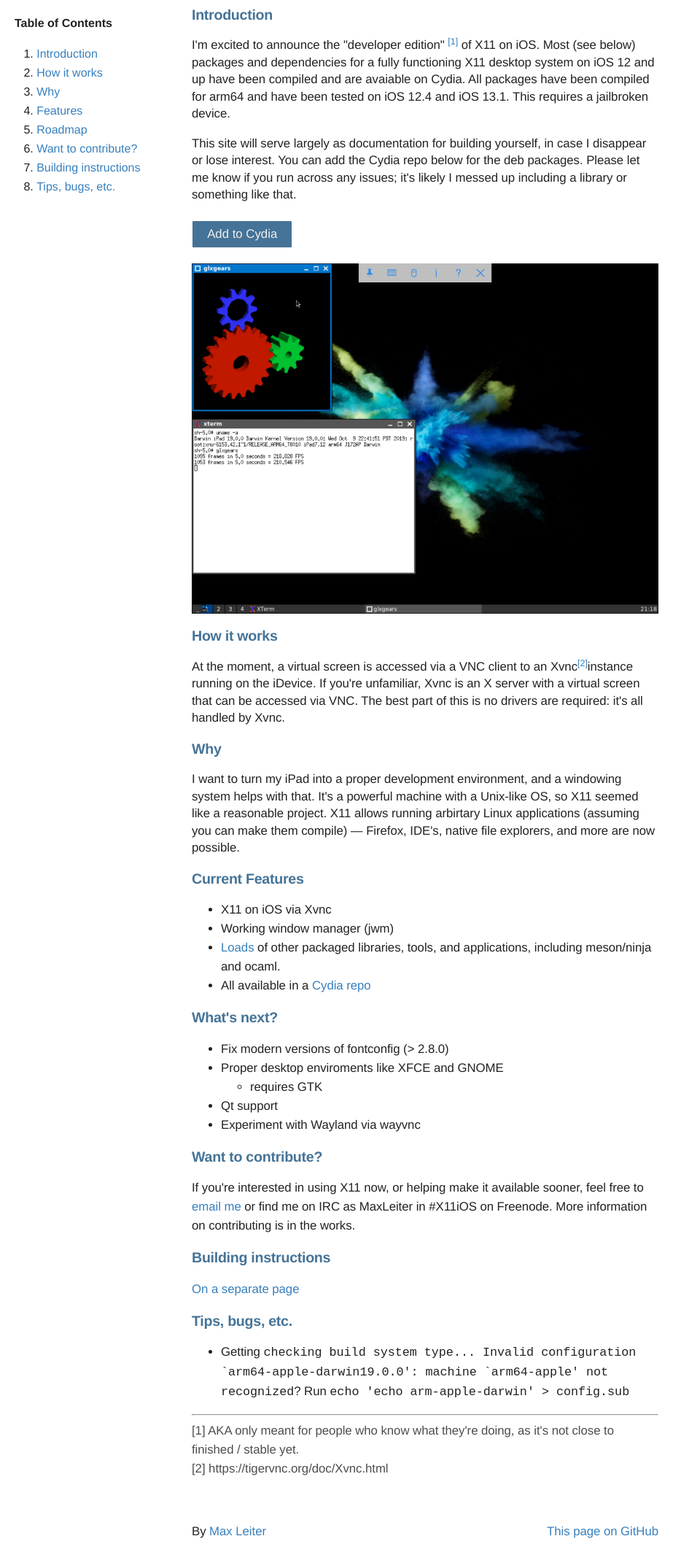
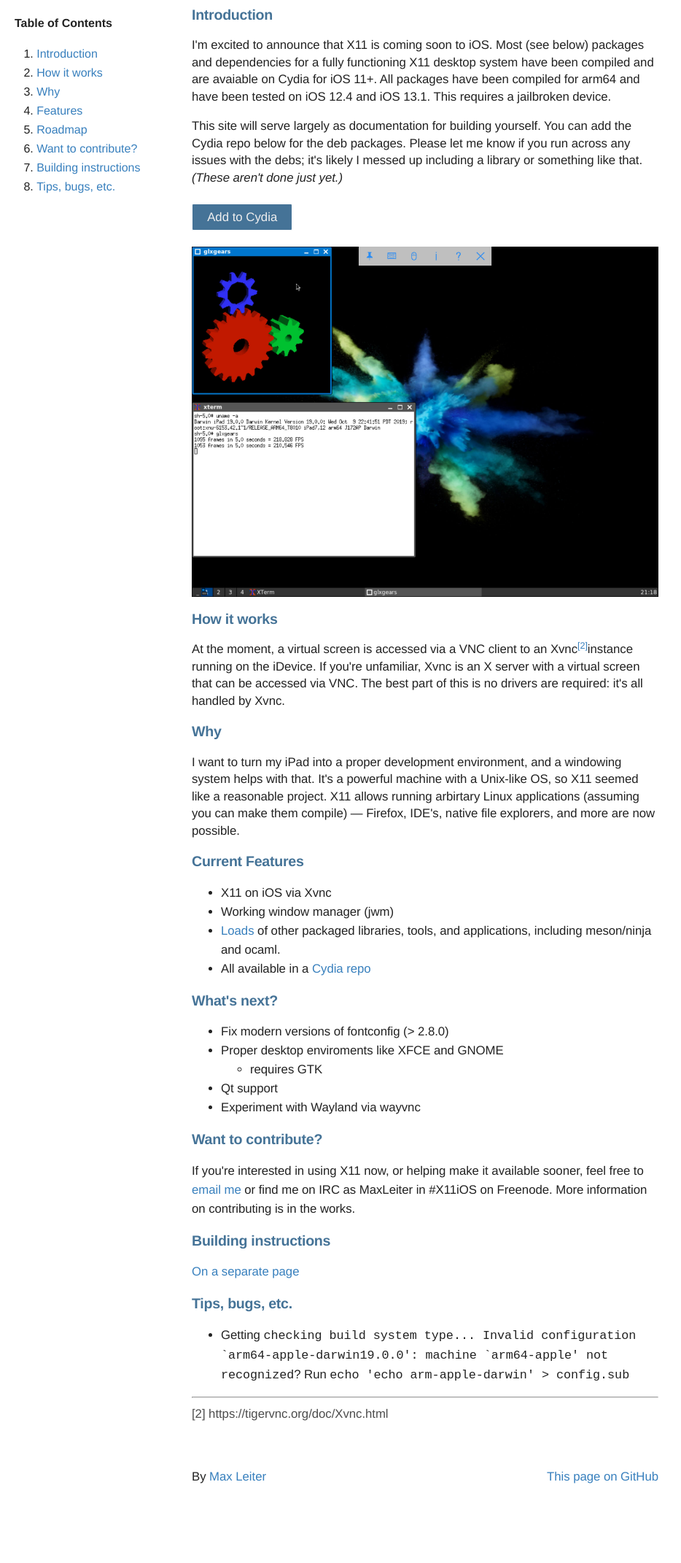
Before and after one commit to MaxLeiter/MaxLeiter.github.io, a plain HTML site: page X11/index.html in a window 1280 px wide. Shown: the part 117-2259 px from the top of the page at 73% size, without its empty margins (57-991 px from the left). After the commit the page ends 2184 px from the top, so only its background shows below. Drawn offline with Linux system fonts and the light colour scheme; files that its build step writes are made by us from their sources.

Commit message:
Fix more language

```diff
--- a/X11/index.html
+++ b/X11/index.html
@@ -38,10 +38,10 @@
 				<hr>
 				<h3 class="header" id="intro"> Introduction </h3>
 				<p>
-					I'm excited to announce the "developer edition" <sup><a href="#1" id="1src">[1]</a></sup> of X11 on iOS. Most (see below) packages and dependencies for a fully functioning X11 desktop system on iOS 12 and up have been compiled and are avaiable on Cydia. All packages have been compiled for arm64 and have been tested on iOS 12.4 and iOS 13.1. This requires a jailbroken device.
+					I'm excited to announce that X11 is coming soon to iOS. Most (see below) packages and dependencies for a fully functioning X11 desktop system have been compiled and are avaiable on Cydia for iOS 11+. All packages have been compiled for arm64 and have been tested on iOS 12.4 and iOS 13.1. This requires a jailbroken device.
 				</p>
 				<p>
-					This site will serve largely as documentation for building yourself, in case I disappear or lose interest. You can add the Cydia repo below for the deb packages. Please let me know if you run across any issues; it's likely I messed up including a library or something like that.
+					This site will serve largely as documentation for building yourself. You can add the Cydia repo below for the deb packages. Please let me know if you run across any issues with the debs; it's likely I messed up including a library or something like that. <i> (These aren't done just yet.) </i>
 					<br>
 					<br>
 					<a style="opacity: 1;" href="cydia://url/https://cydia.saurik.com/api/share#?source=https://maxleiter.com/cydia"><button>Add to Cydia</button></a>
@@ -49,7 +49,7 @@
 				<img src="./pic.jpeg" alt="X11 on iOS">
 				<h3 class="header" id="how"> How it works </h3>
 				<p>
-					At the moment, a virtual screen is accessed via a VNC client to an Xvnc<sup><a href="#2" id="2src">[2]</a></sup>instance running on the iDevice. If you're unfamiliar, Xvnc is an X server with a virtual screen that can be accessed via VNC. The best part of this is no drivers are required: it's all handled by Xvnc.
+					At the moment, a virtual screen is accessed via a VNC client to an Xvnc<sup><a href="#1" id="1src">[2]</a></sup>instance running on the iDevice. If you're unfamiliar, Xvnc is an X server with a virtual screen that can be accessed via VNC. The best part of this is no drivers are required: it's all handled by Xvnc.
 				</p>
 				<p>
 
@@ -85,8 +85,7 @@
 						<li>Getting <code>checking build system type... Invalid configuration `arm64-apple-darwin19.0.0': machine `arm64-apple' not recognized</code>? Run <code>echo 'echo arm-apple-darwin' > config.sub</code></li>
 					</ul>
 				<hr>
-				<a class="footnote" id="1" href="#1src">[1] AKA only meant for people who know what they're doing, as it's not close to finished / stable yet.</a> <br>
-				<a class="footnote" id="2" href="#2src">[2] https://tigervnc.org/doc/Xvnc.html </a>  <br>
+				<a class="footnote" id="1" href="#1src">[2] https://tigervnc.org/doc/Xvnc.html </a>  <br>
 			</div>
 		</div>
 
```
